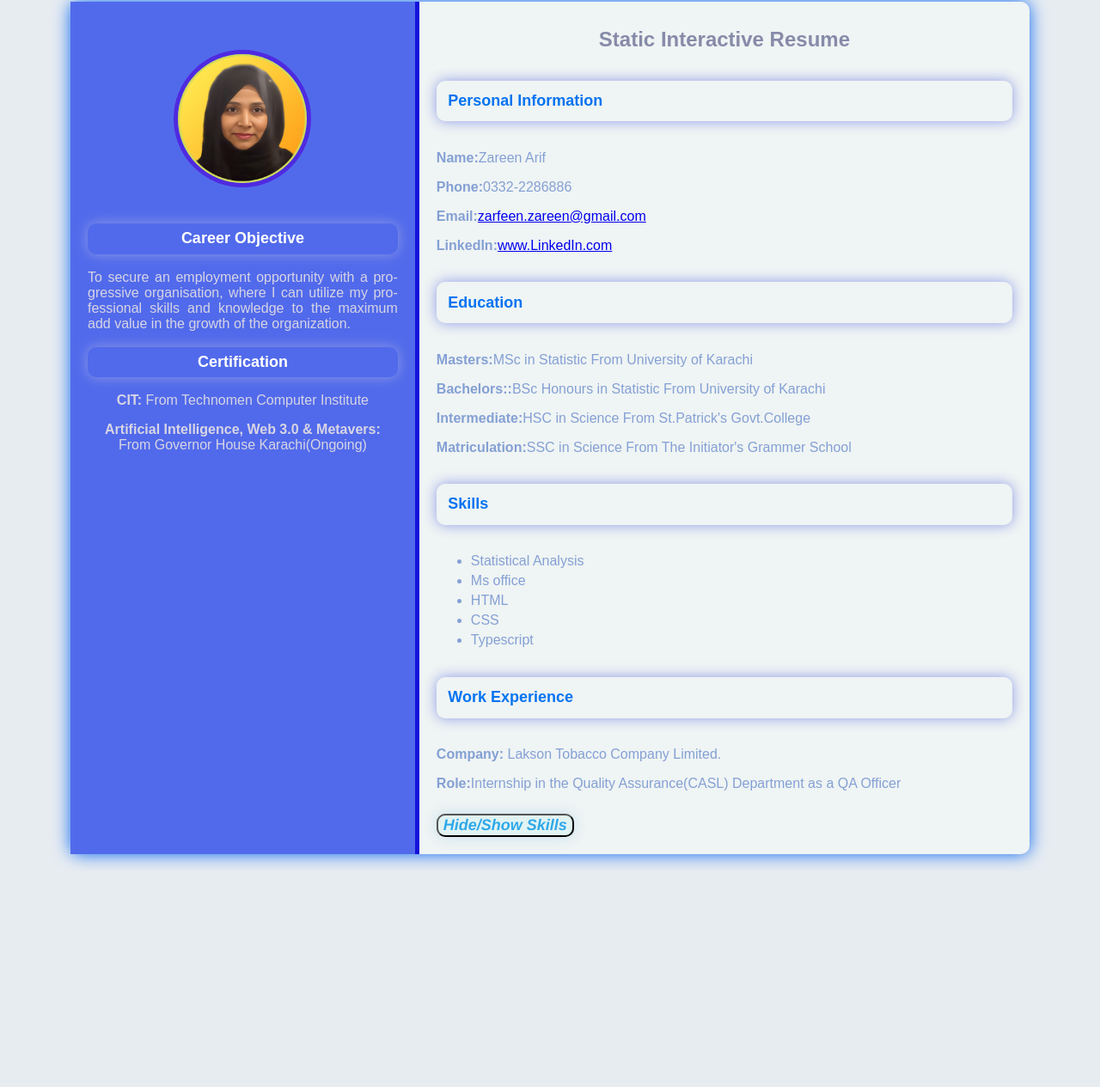
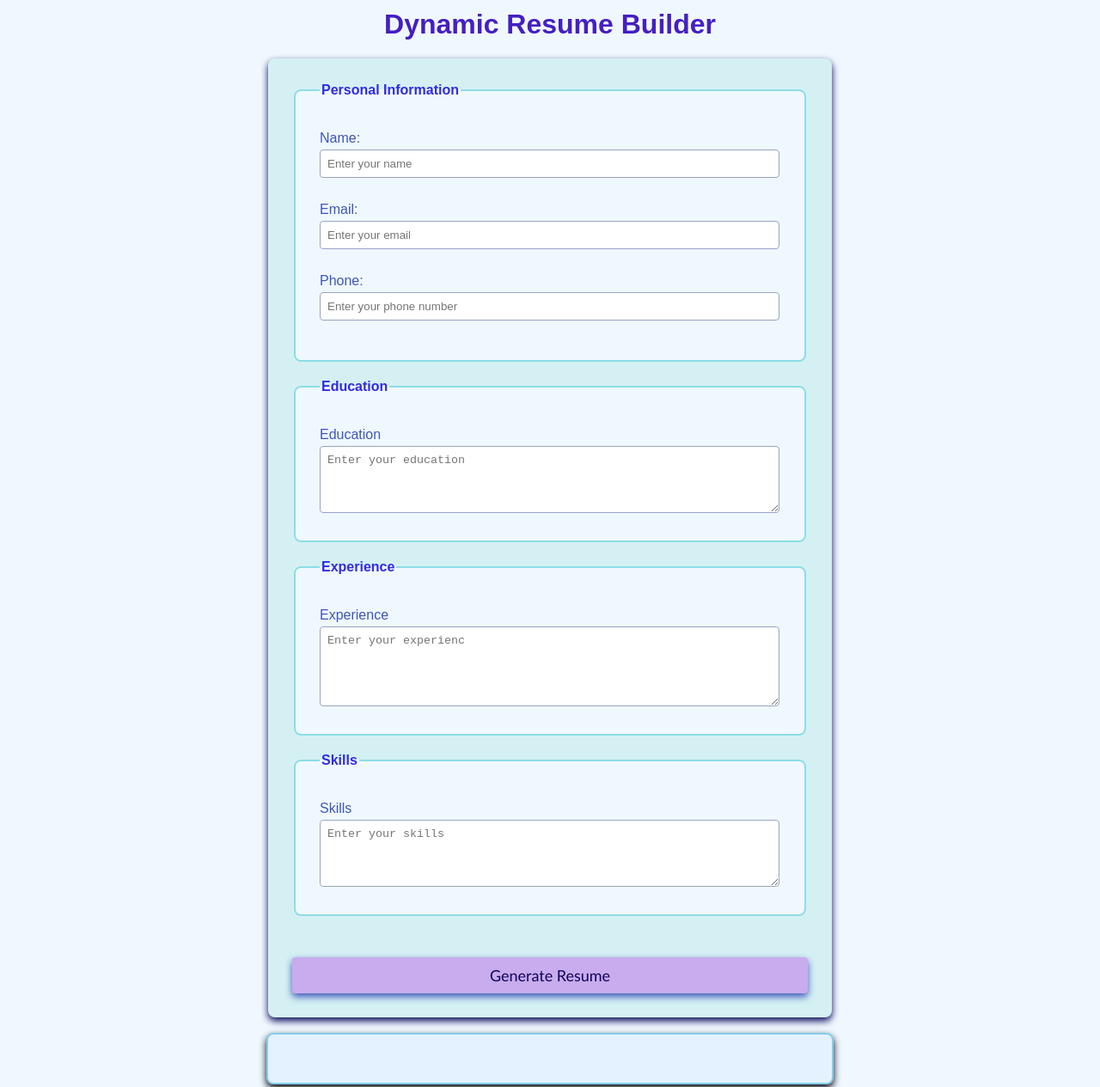
Before and after one commit to zareenarif/dynamicresume, a plain HTML site: page index.html in a window 1280 px wide. Shown: the part 18-1283 px from the top of the page at 86% size. Before the commit the page ends 1032 px from the top, so only its background shows below. Drawn offline with Linux system fonts and the light colour scheme.

Commit message:
Add files via upload

```diff
--- a/index.html
+++ b/index.html
@@ -3,73 +3,57 @@
 <head>
     <meta charset="UTF-8">
     <meta name="viewport" content="width=device-width, initial-scale=1.0">
-    <title>Static Interactive Resume</title>
+    <title>Resume Builder</title>
     <link rel="stylesheet" href="style.css">
 </head>
 <body>
-    <div class="resume-container">
-        <!--Left Section-->
-         <div class="left-section">
-        <img src="Profile picture (1).png" alt="Profile picture" class="profile-picture">
-        <section id="objective">
-            <h3 style="color: white;">Career Objective</h3>
-            <p style="text-align: justify;hyphens: auto;">To secure an employment opportunity with a progressive organisation, where I can utilize my professional skills and knowledge to the maximum add value in the growth of the organization.</p>
-        </section>
+    <h1>Dynamic Resume Builder </h1>
+    <form id="Resumeform">
+        <fieldset>
+            <legend>Personal Information</legend>
+            <label for="name">Name:</label>
+            <input type="text" id="name" placeholder="Enter your name" required><br><br>
 
-        <section id="certification">
-            <h3 style="color: white;">Certification</h3>
-            <p><b>CIT:</b> From Technomen Computer Institute</p>
-            <p><b>Artificial Intelligence, Web 3.0 & Metavers:</b> From Governor House Karachi(Ongoing)</p>
-        </section>
-   </div>
+            <label for="email">Email:</label>
+            <input type="email" id="email" placeholder="Enter your email" required><br><br>
 
-    <!--Right Section-->
+            <label for="Phone">Phone:</label>
+            <input type="tel" id="Phone" placeholder="Enter your phone number" required><br><br>
 
-     <div class="right-section">
-        <h1>Static Interactive Resume</h1>
-        <!-- Personal Information-->
-         <section id="personal-info">
-            <h3>Personal Information</h3>
-            <p><b>Name:</b>Zareen Arif</p>
-            <p><b>Phone:</b>0332-2286886</p>
-            <p><b>Email:</b><a href="mailto:zarfeen.zareen@gmail.com">zarfeen.zareen@gmail.com</a></p>
-            <p><b>LinkedIn:</b><a href="https://www.linkedin.com/in/zarfeen-zarfeen-65198a2ba" target="_blank">www.LinkedIn.com</a></p>
-         </section>
 
-         <!-- Education Section -->
-          <section id="education">
-            <h3>Education</h3>
-            <p><b>Masters:</b>MSc in Statistic From University of Karachi</p>
-            <p><b>Bachelors::</b>BSc Honours in Statistic From University of Karachi</p>
-            <p><b>Intermediate:</b>HSC in Science From St.Patrick's Govt.College</p>
-            <p><b>Matriculation:</b>SSC in Science From The Initiator's Grammer School</p>
-          </section>
+        </fieldset>
+<!--Education-->
+        <fieldset>
+            <legend>Education</legend>
+            <label for="education">Education</label>
+            <textarea id="education" placeholder="Enter your education" rows="4" required></textarea>
 
-          <!-- Skills Section -->
+        </fieldset>
+<!--Experience-->
+        <fieldset>
+            <legend>Experience</legend>
+            <label for="experience">Experience</label>
+            <textarea id="experience" placeholder="Enter your experienc" rows="5" required></textarea>
 
-          <section id="skills">
-            <h3>Skills</h3>
-            <ul>
-                <li>Statistical Analysis</li>
-            <li>Ms office</li>
-            <li>HTML</li>
-            <li>CSS</li>
-            <li>Typescript</li>
-            </ul>
-          </section>
+        </fieldset>
+ <!--Skills-->
+        <fieldset>
+            <legend>Skills</legend>
+            <label for="Skills">Skills</label>
+            <textarea id="Skills" placeholder="Enter your skills" rows="4" required></textarea><br>
 
-          <!-- Work Experience Section -->
-           <section id="work-experience">
-            <h3>Work Experience</h3>
-            <p><b>Company:</b> Lakson Tobacco Company Limited.</p>
-            <p><b>Role:</b>Internship in the Quality Assurance(CASL) Department as a QA Officer</p>
 
-           </section>
+        </fieldset>
+<br>
+        <button type="submit"> Generate Resume </button>
+    </form>
+    <br>
+    <!-- Dynamic Resume -->
+     <div id="resume-display">
+        <!-- Resume will be genrated below -->
+     </div>
 
-           <!-- Button to toggle Skills Section -->
-             <button id="toggle-skills"><b>Hide/Show Skills</b></button>
-       </div>
-    </div>
-    <script src="script.js"></script>
+     <script src="script.js"></script>
+
 </body>
 </html>
--- a/script.js
+++ b/script.js
@@ -1,10 +1,23 @@
-var toggleButton = document.getElementById('toggle-skills');
-var skills = document.getElementById('skills');
-toggleButton.addEventListener('click', function () {
-    if (skills.style.display === 'none') {
-        skills.style.display = 'block';
+// Get references to the form display area.
+var form = document.getElementById('Resumeform');
+var resumeDisplayElement = document.getElementById('resume-display');
+// handle form submission
+form.addEventListener('submit', function (event) {
+    event.preventDefault(); // prevent page reload
+    //Collect input values
+    var name = document.getElementById('name').value;
+    var email = document.getElementById('email').value;
+    var phone = document.getElementById('Phone').value;
+    var education = document.getElementById('education').value;
+    var experience = document.getElementById('experience').value;
+    var Skills = document.getElementById('Skills').value;
+    //Genrate resume content dynamically
+    var resumeHTML = "\n    <h2><b>Resume</b></h2>\n    <h3>Personal Information</h3>\n    <p><b>Name:</b>".concat(name, "</p>\n    <p><b>Email:</b>").concat(email, "</p>\n    <p><b>Phone:</b>").concat(phone, "</p>\n\n    <h3>Education</h3>\n    <p>").concat(education, "</p>\n\n     <h3>Experience</h3>\n    <p>").concat(experience, "</p>\n\n     <h3>Skills</h3>\n    <p>").concat(Skills, "</p>\n\n    ");
+    // Display the genrated resume
+    if (resumeDisplayElement) {
+        resumeDisplayElement.innerHTML = resumeHTML;
     }
     else {
-        skills.style.display = 'none';
+        console.error('the resume element is missing');
     }
 });
--- a/style.css
+++ b/style.css
@@ -1,86 +1,77 @@
-/* General Styling */
 body{
-    font-family: Arial, sans-serif;
-    background-color: #e7ecf1;
-    margin: 0;
-    padding: 20px;
+    font-family:Arial, Helvetica, sans-serif;
+    margin: 28px;
+    padding: 8;
+    background-color: aliceblue;
+}
+h1{
+    text-align: center;
+    color: rgb(69, 31, 192);
+}
+form {
+max-width: 600px;
+margin: auto;
+background-color: rgb(213, 240, 243);
+border-radius: 8px;
+box-shadow: 0 4px 8px  rgb(3, 3, 87);
+padding: 28px;
 }
 
-.resume-container {
-    display:flex ;
-    flex-direction: row;
-    background-color:rgb(239, 244, 244) ;
-    width: 90%;
-    margin: 0 auto;
-    border-radius: 10px;
-    box-shadow: 0 0 20px rgb(11, 104, 243);
+fieldset{
+    border: 2px solid #8cdde8;
+    border-radius: 8px;
+    padding: 28px;
+    margin-bottom: 20px;
+    background-color: aliceblue;
 }
-/* Left Section Styling */
-.left-section {
-    background-color: rgb(81, 106, 235);
-    color: #d8d5e4;
-    padding: 20px;
-    width: 35%;
-    text-align: center;
-    border-right:5px solid #1411da ;
+legend{
+    font-weight: bold;
+    text-align: left;
+    color: rgb(49, 43, 226);
 }
-
-.profile-picture {
-    width: 150px;
-    height: 150px;
-    margin-top: 10%;
-    border-radius: 50%;
-    border: 5px solid #4f2ae0;
-    margin-bottom: 20px;
+label{
+    display: block;
+    margin-top: 10px;
+    color: #3d56ba;
 }
-
-h1 {
-    font-size: 24px;
-    margin: 10px 0;
-    margin-bottom: 30px;
-    text-align: center;
-    color: #868ba9;
+input, textarea {
+width: calc(100% - 1px);
+padding: 8px;
+margin-top: 4px;
+border:1px solid #99a2c7 ;
+border-radius: 4px;
+box-sizing: border-box;
 }
-
-h3 {
-    font-size: 18px;
-    padding: 2%;
-    margin: 20px 0 10px;
-    color: #0573f1;
-    border-radius: 10px;
-    box-shadow:0 0 15px #8e9be6;
-    margin-top: 5%;
-    margin-bottom: 5%;
-}
-
-ul {
-    list-style-type: fill round;
-    padding: 2xp;
-    margin: 10px 0;
-}
-
-ul li {
-    margin: 5px 0;
-}
-
-/* Right Section Styling */
-.right-section {
-padding: 20px;
-width: 65%;
-color: #84a0d4;
-}
-
-button {
-    font-family: 'Franklin Gothic Medium', 'Arial Narrow', Arial, sans-serif;
-    border-radius: 10px;
-    box-shadow: 0 0 15px #c4deed;
+button{
+    display: block;
+    width: 100%;
+    padding: 10px;
+    background-color: rgb(200, 172, 237);
+    color: rgb(16, 5, 92);
+    border: #020816;
+    border-radius: 4px;
     cursor: pointer;
     margin-top: 10px;
     font-size: 18px;
-    background-color: #e1f3f2;
-    font-style: italic;
-    color: #2ea8ea;
+    font-family: 'Gill Sans', 'Gill Sans MT', Calibri, 'Trebuchet MS', sans-serif;
+    box-shadow:0 4px 8px #3d56ba;
 }
+
 button:hover{
-    background-color: rgb(168, 204, 206);
+    background-color: rgb(239, 180, 222);
 }
+
+#resume-display {
+    max-width: 600px;
+    margin: auto;
+    padding: 28px;
+    border: 2px solid skyblue;
+    border-radius: 8px;
+    background-color: rgb(228, 242, 255);
+    box-shadow:  0 4px 8px  rgb(0, 0, 15);
+    color: #590dd4;
+}
+
+#resume-display h2 {
+    color: rgb(27, 30, 222);
+}
```
Also changed, not shown: 1 other file.
